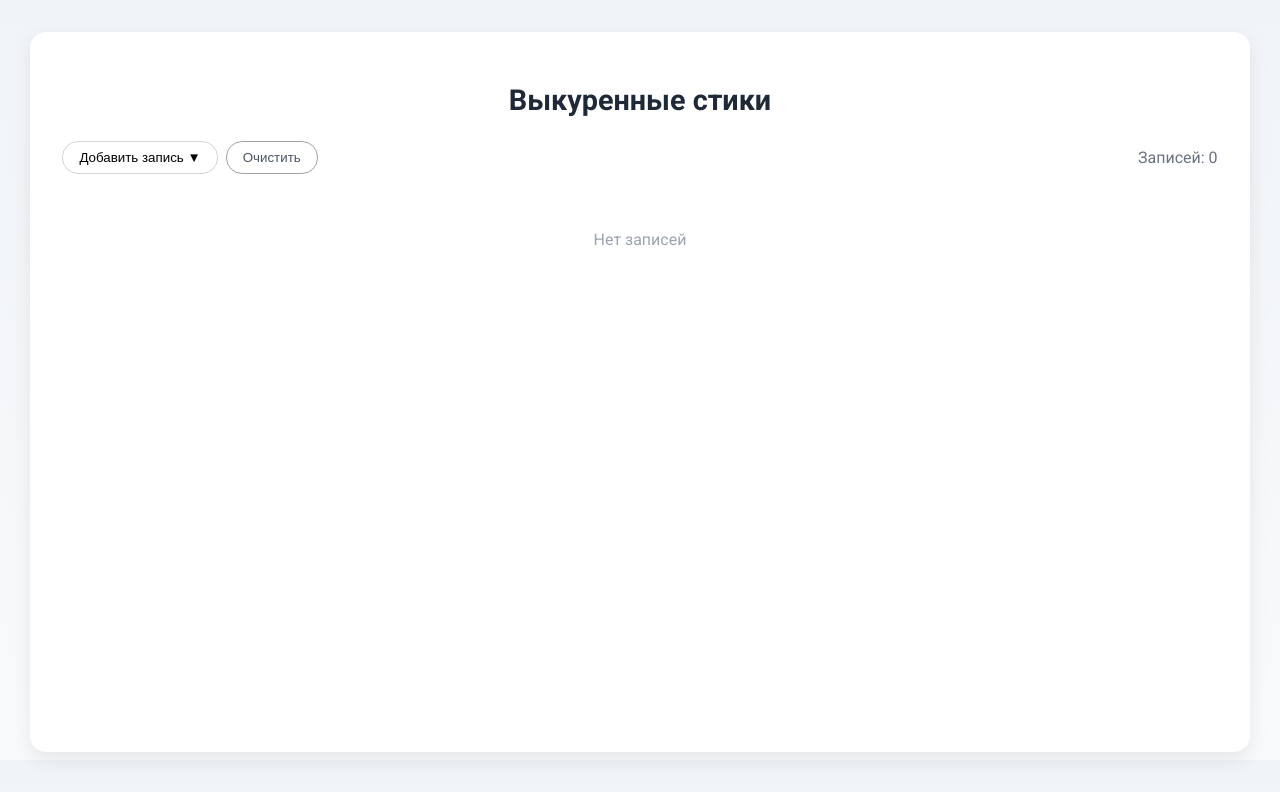
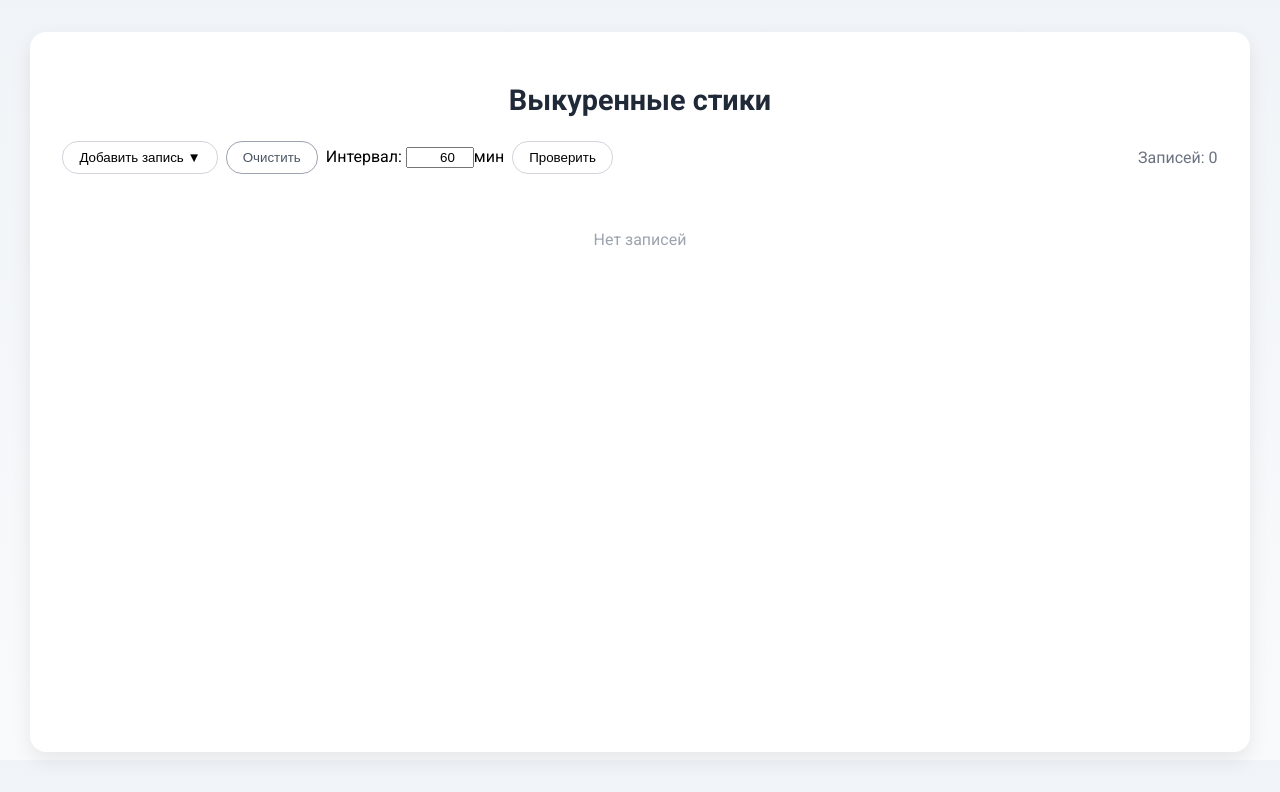
Before and after one commit to Pieliesdie/sticks-pwa, a React (Vite) app: page / in a window 1280 px wide. Shown: the top 792 px of the page. Built offline with nearby package versions, Linux system fonts and the light colour scheme.

Commit message:
Таймер на покурить

```diff
--- a/src/App.jsx
+++ b/src/App.jsx
@@ -3,13 +3,13 @@ import './styles.css';
 
 export default function SticksApp() {
   const STORAGE_KEY = 'smoked_sticks_entries_v7';
+  const INTERVAL_KEY = 'sticks_interval_minutes';
 
   const [entries, setEntries] = useState(() => {
     try {
       const raw = localStorage.getItem(STORAGE_KEY);
       if (!raw) return [];
       const arr = JSON.parse(raw);
-      // преобразуем ISO в локальные даты для фронта
       return arr.map(e => ({
         ...e,
         date: new Date(e.iso),
@@ -29,20 +29,29 @@ export default function SticksApp() {
     const now = new Date();
     return `${String(now.getHours()).padStart(2, '0')}:${String(now.getMinutes()).padStart(2, '0')}`;
   });
+  const [intervalMinutes, setIntervalMinutes] = useState(() => {
+    const saved = localStorage.getItem(INTERVAL_KEY);
+    return saved ? Number(saved) : 60;
+  });
   const [loaded, setLoaded] = useState(false);
 
   useEffect(() => {
-    // запускаем анимацию при загрузке
     const timer = setTimeout(() => setLoaded(true), 50);
     return () => clearTimeout(timer);
   }, []);
 
   useEffect(() => {
-    // сохраняем только iso
     try {
-      localStorage.setItem(STORAGE_KEY, JSON.stringify(entries.map(e => ({ iso: e.iso, id: e.id }))));
-    } catch { }
+      localStorage.setItem(
+        STORAGE_KEY,
+        JSON.stringify(entries.map(e => ({ iso: e.iso, id: e.id })))
+      );
+    } catch {}
   }, [entries]);
+
+  useEffect(() => {
+    localStorage.setItem(INTERVAL_KEY, String(intervalMinutes));
+  }, [intervalMinutes]);
 
   function addEntry(date) {
     const entry = {
@@ -71,6 +80,20 @@ export default function SticksApp() {
     }
   }
 
+  function checkInterval() {
+    if (entries.length === 0) {
+      alert('Нет записей');
+      return;
+    }
+    const last = new Date(entries.sort((a, b) => b.date - a.date)[0].iso);
+    const diffMin = (Date.now() - last.getTime()) / 60000;
+    if (diffMin >= intervalMinutes) {
+      alert(`Можно курнуть 🚬`);
+    } else {
+      alert(`Терпи еще ${Math.floor(intervalMinutes - diffMin)} минут 💪`);
+    }
+  }
+
   function toggleDay(day) {
     setCollapsedDays(prev => ({ ...prev, [day]: !prev[day] }));
   }
@@ -83,7 +106,10 @@ export default function SticksApp() {
       if (!groups[dayKey]) groups[dayKey] = [];
       groups[dayKey].push(e);
     }
-    return Object.entries(groups).sort((a, b) => (a[0] < b[0] ? 1 : -1));
+
+    return Object.entries(groups)
+      .map(([day, list]) => [day, list.sort((a, b) => b.date - a.date)])
+      .sort((a, b) => (a[0] < b[0] ? 1 : -1));
   }
 
   const grouped = groupByDay(entries);
@@ -94,7 +120,6 @@ export default function SticksApp() {
         <h1>Выкуренные стики</h1>
 
         <div className="controls">
-          {/* Подменю */}
           <div className="dropdown" onMouseLeave={() => setMenuOpen(false)}>
             <button className="dropdown-button" onClick={() => setMenuOpen(prev => !prev)}>
               Добавить запись ▼
@@ -110,10 +135,25 @@ export default function SticksApp() {
           </div>
 
           <button onClick={clearAll} className="secondary">Очистить</button>
+
+          <div className="interval-control">
+            <label>
+              Интервал:&nbsp;
+              <input
+                type="number"
+                min="1"
+                value={intervalMinutes}
+                onChange={e => setIntervalMinutes(Number(e.target.value))}
+                className="small-input"
+              />
+              мин
+            </label>
+            <button onClick={checkInterval}>Проверить</button>
+          </div>
+
           <div className="counter">Записей: {entries.length}</div>
         </div>
 
-        {/* Модальное окно */}
         {showCustomModal && (
           <div className="modal-overlay show">
             <div className="modal">
@@ -140,7 +180,6 @@ export default function SticksApp() {
           </div>
         )}
 
-        {/* Группировка и гистограмма */}
         <div className="entries">
           {grouped.length === 0 ? (
             <div className="empty">Нет записей</div>
--- a/src/styles.css
+++ b/src/styles.css
@@ -6,6 +6,17 @@ html,
   margin: 0;
   font-family: 'Roboto', system-ui, sans-serif;
   background: linear-gradient(to bottom, #f0f4f8, #f9fafb);
+}
+
+.interval-control {
+  display: flex;
+  align-items: center;
+  gap: 8px;
+}
+
+.small-input {
+  width: 60px;
+  text-align: right;
 }
 
 .action-cell {
```
